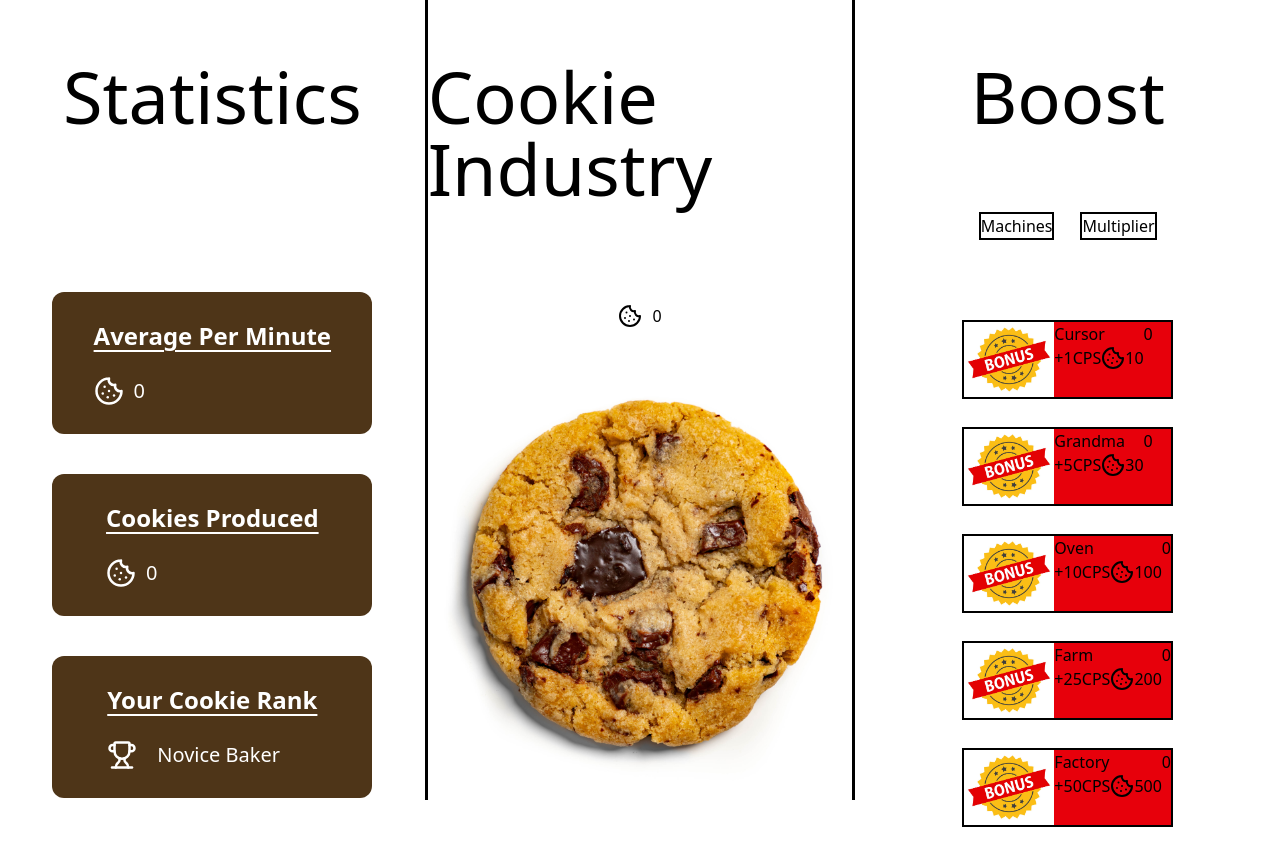
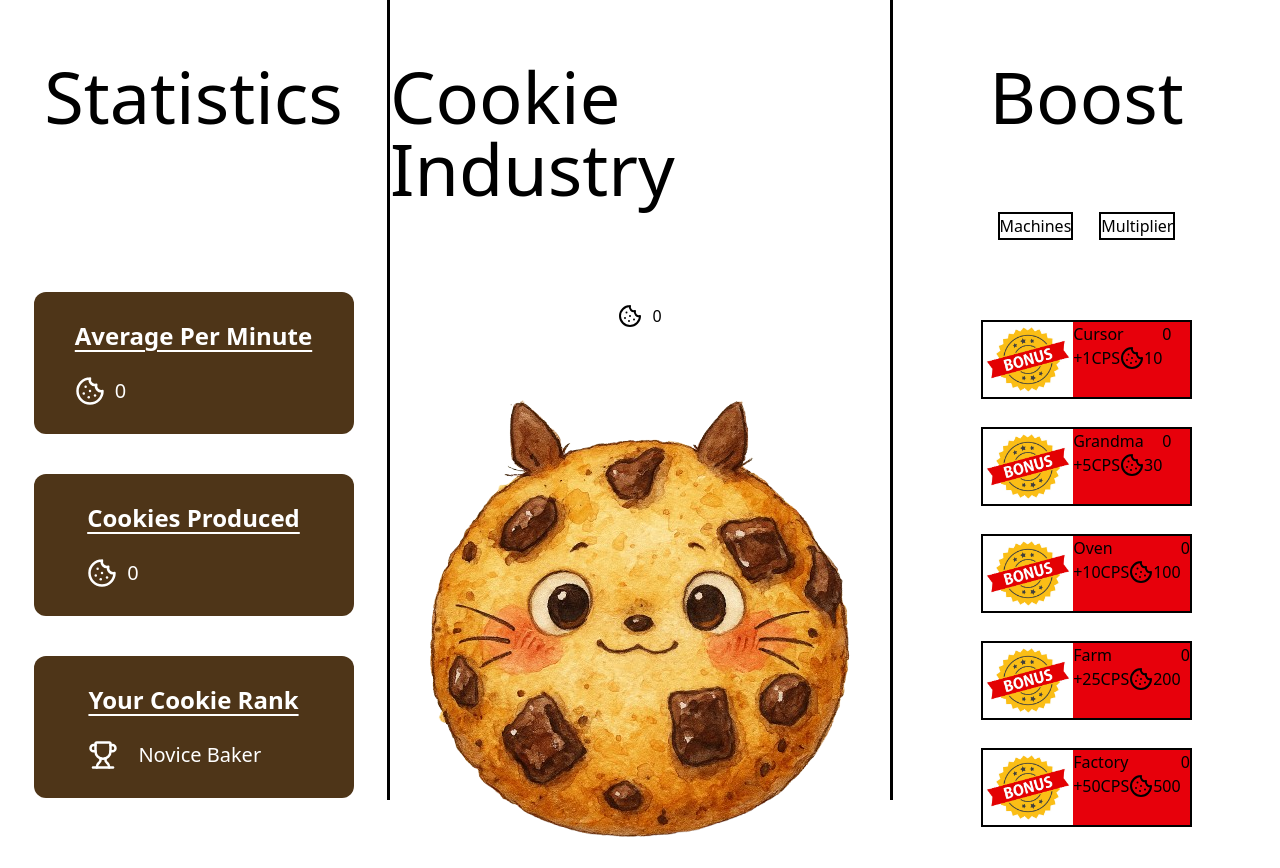
Before and after one commit to chealeanpenhchakrith/CookMie, a Vue app: page / in a window 1280 px wide. Before the commit the page ends 827 px from the top, so only its background shows below. Built offline with nearby package versions, Linux system fonts and the light colour scheme.

Commit message:
Change the cookie image and making sure that clicks only clicks on the cookie thanks to canva

```diff
--- a/src/components/middle.vue
+++ b/src/components/middle.vue
@@ -6,18 +6,20 @@
       <h1>{{ store.cookieProduced }}</h1>
     </div>
     <div class="mt-10">
-      <img
-        @click="store.cookieIncrement"
-        src="/src/assets/cookie.jpg"
-        alt="cookie"
+      <canvas
+        ref="cookieCanvas"
+        @click="onCanvasClick"
         width="500"
         height="500"
-      />
+        style="cursor: pointer"
+        aria-label="cookie"
+      ></canvas>
     </div>
   </div>
 </template>
 
 <script setup>
+import { ref, onMounted } from "vue";
 import { useStore } from "@/store";
 import Header from "./Header.vue";
 
@@ -26,4 +28,62 @@ const store = useStore();
 const charIcon = `<svg xmlns="http://www.w3.org/2000/svg" width="70" height="70" viewBox="0 0 24 24" fill="none" stroke="currentColor" stroke-width="2" stroke-linecap="round" stroke-linejoin="round" class="lucide lucide-cookie-icon lucide-cookie"><path d="M12 2a10 10 0 1 0 10 10 4 4 0 0 1-5-5 4 4 0 0 1-5-5"/><path d="M8.5 8.5v.01"/><path d="M16 15.5v.01"/><path d="M12 12v.01"/><path d="M11 17v.01"/><path d="M7 14v.01"/></svg>`;
 
 const cookieIcon = `<svg xmlns"http://www.w3.org/2000/svg" width="24" height="24" viewBox="0 0 24 24" fill="none" stroke="currentColor" stroke-width="2" stroke-linecap="round" stroke-linejoin="round" class="lucide lucide-cookie-icon lucide-cookie"><path d="M12 2a10 10 0 1 0 10 10 4 4 0 0 1-5-5 4 4 0 0 1-5-5"/><path d="M8.5 8.5v.01"/><path d="M16 15.5v.01"/><path d="M12 12v.01"/><path d="M11 17v.01"/><path d="M7 14v.01"/></svg>`;
+
+// canvas ref and image setup
+const cookieCanvas = ref(null);
+const img = new Image();
+img.src = "/src/assets/cookie.png";
+
+onMounted(() => {
+  const canvas = cookieCanvas.value;
+  if (!canvas) return;
+  // request a 2D context optimized for frequent readbacks (getImageData)
+  const ctx = canvas.getContext("2d", { willReadFrequently: true });
+  // draw image when ready
+  if (img.complete) {
+    drawImageToCanvas();
+  } else {
+    img.onload = drawImageToCanvas;
+    img.onerror = () => {
+      // fallback: if image can't load, clear canvas
+      ctx.clearRect(0, 0, canvas.width, canvas.height);
+    };
+  }
+
+  function drawImageToCanvas() {
+    // ensure canvas pixel size matches attributes
+    ctx.clearRect(0, 0, canvas.width, canvas.height);
+    ctx.drawImage(img, 0, 0, canvas.width, canvas.height);
+  }
+});
+
+function onCanvasClick(e) {
+  const canvas = cookieCanvas.value;
+  if (!canvas) return;
+  const rect = canvas.getBoundingClientRect();
+  const scaleX = canvas.width / rect.width;
+  const scaleY = canvas.height / rect.height;
+  const x = Math.floor((e.clientX - rect.left) * scaleX);
+  const y = Math.floor((e.clientY - rect.top) * scaleY);
+  // try to reuse a context optimized for readbacks; fall back if not supported
+  let ctx = null;
+  try {
+    ctx =
+      canvas.getContext("2d", { willReadFrequently: true }) ||
+      canvas.getContext("2d");
+  } catch (err) {
+    // some browsers may throw for unknown options; fallback to default context
+    ctx = canvas.getContext("2d");
+  }
+  try {
+    const p = ctx.getImageData(x, y, 1, 1).data;
+    const alpha = p[3]; // 0 - 255
+    const threshold = 10; // tune if edges are semi-transparent
+    if (alpha > threshold) {
+      store.cookieIncrement();
+    }
+  } catch (err) {
+    store.cookieIncrement();
+  }
+}
 </script>
```
Also changed, not shown: src/assets/cookie.jpg (deleted), src/assets/cookie.png (added).
